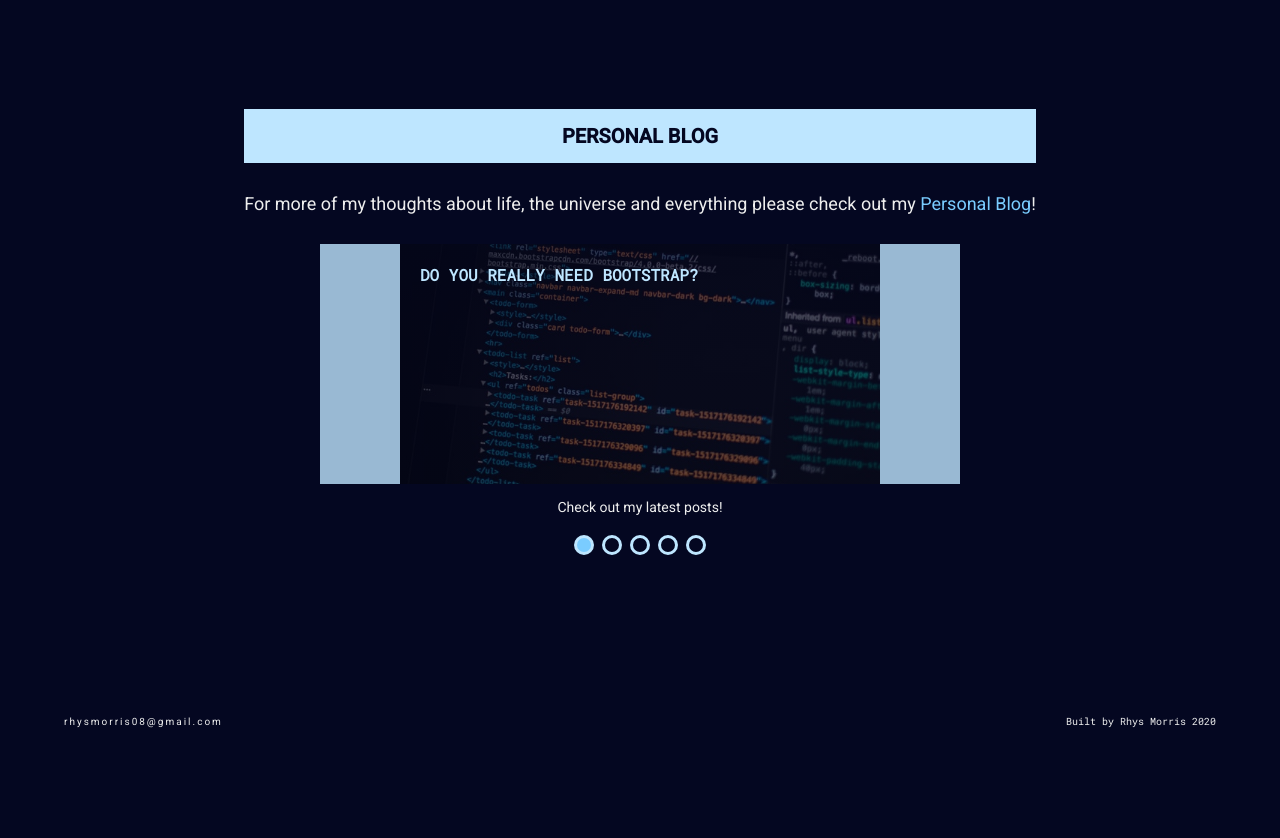
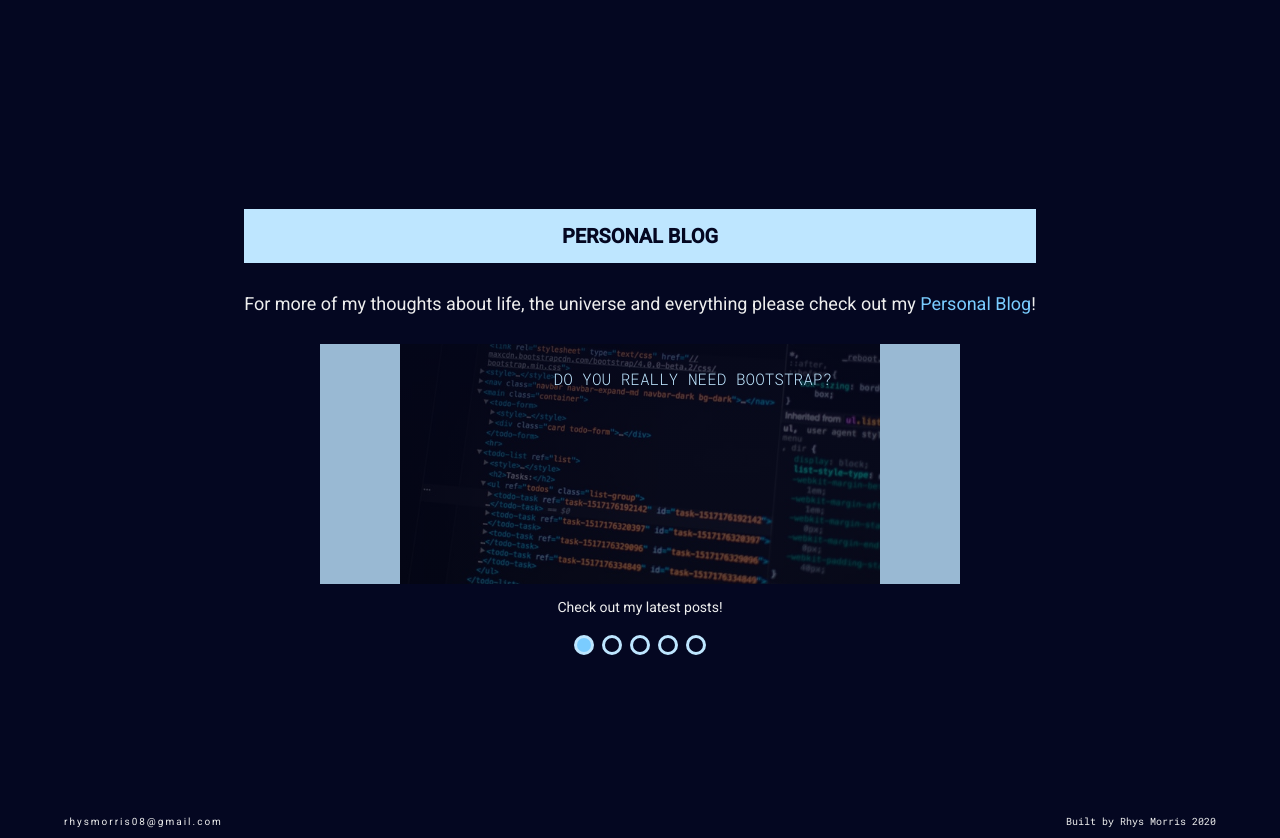
Before and after one commit to Rhys-Morris/portfolio-submission, a website built with webpack: page src/pages/about.html in a window 1280 px wide. Shown: the part 763-1601 px from the top of the page. Before the commit the page ends 1501 px from the top, so only its background shows below. Built offline with nearby package versions, Linux system fonts and the light colour scheme.

Commit message:
Style changes

```diff
--- a/src/sass/_about.scss
+++ b/src/sass/_about.scss
@@ -123,7 +123,7 @@
     }
 
     &__blog {
-        margin-top: 10rem;
+        margin-top: 20rem;
         display: flex;
         flex-direction: column;
         justify-content: center;
--- a/src/sass/_components.scss
+++ b/src/sass/_components.scss
@@ -344,8 +344,9 @@
             color: $color-primary-faded;
             font-family: 'Roboto Mono', monospace;
             font-size: 2rem;
-            top: 2rem;
-            left: 2rem;
+            top: 10%;
+            right: 10%;
+            font-weight: 300;
             text-transform: uppercase;
             transition: .2s all;
 
```
Also changed, not shown: src/style.css, 1 other file.
